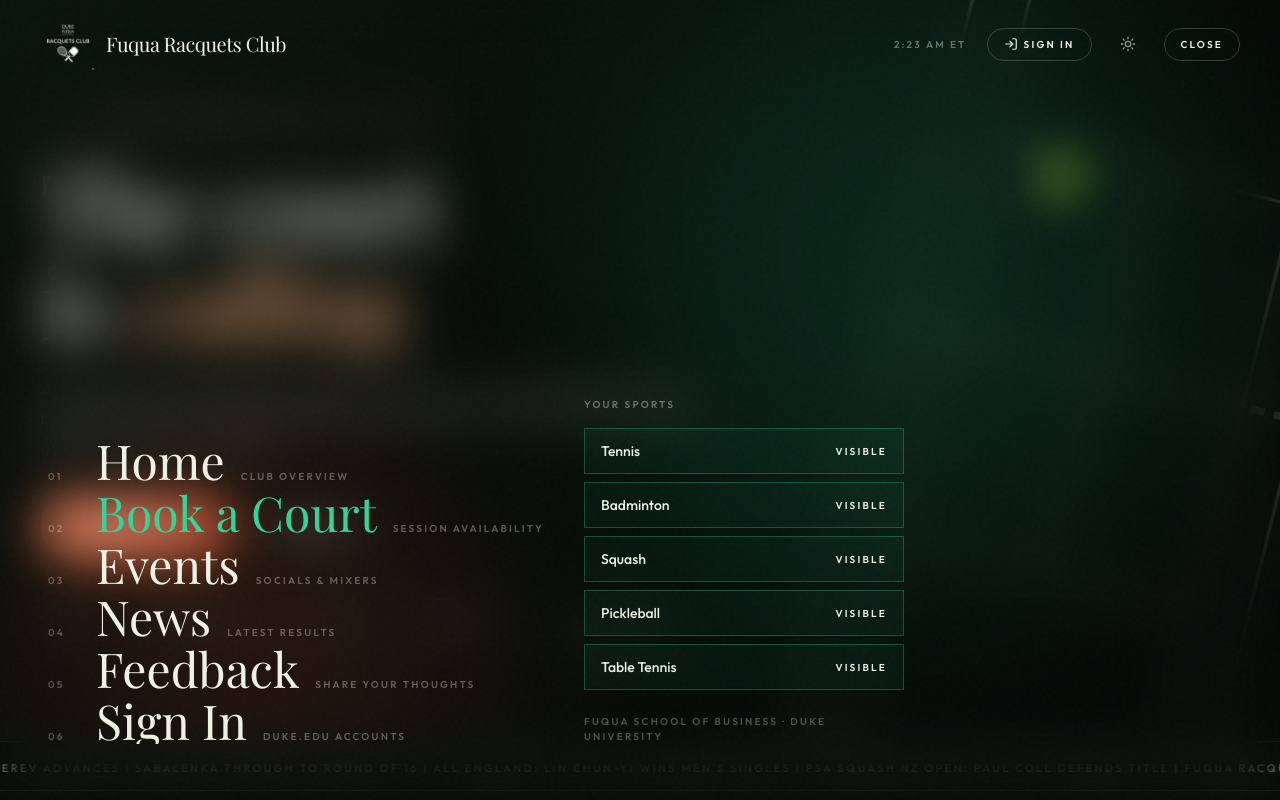
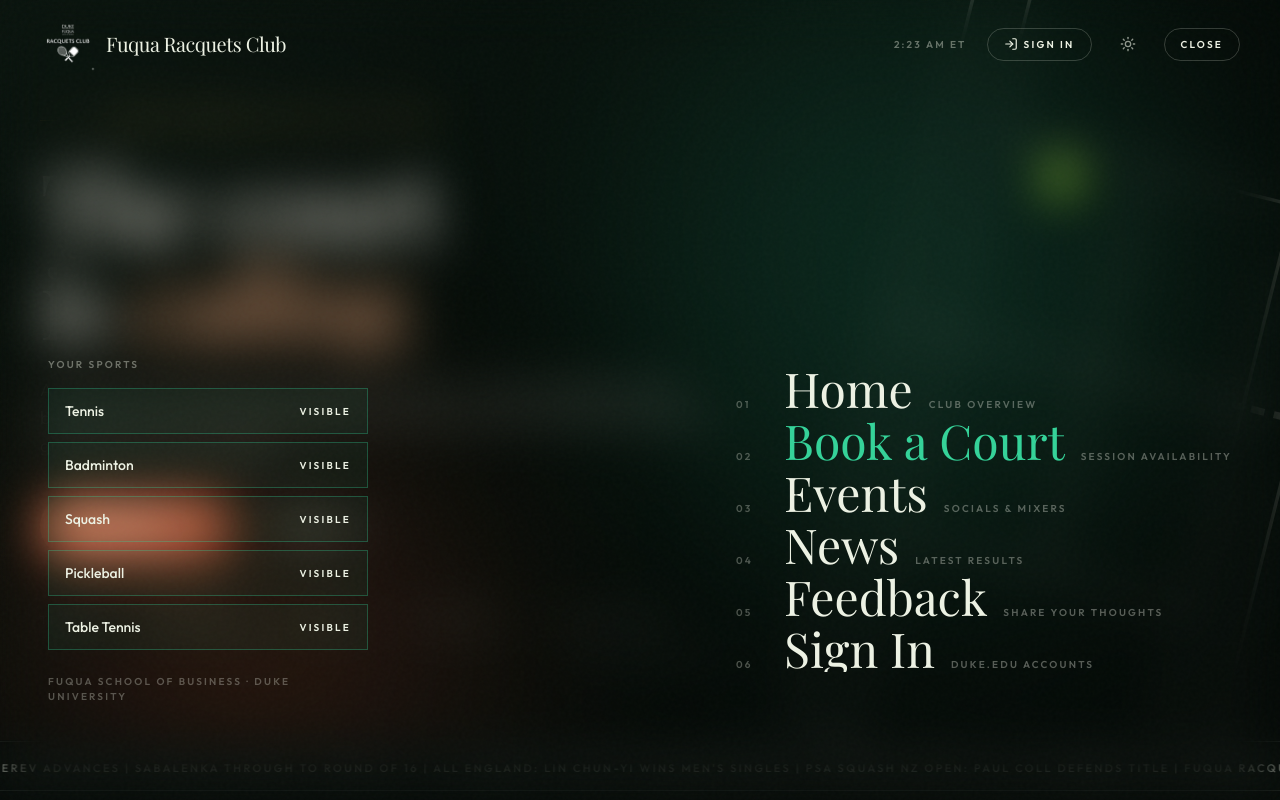
Before and after one commit to rdso323/Racquets-Club-Website, a React (Vite) app: page / in a window 1280 px wide. Both pictures are taken after a click on the button "MENU". Shown: the top 800 px of the page. Built offline with nearby package versions, Linux system fonts and the light colour scheme; no server answers; the database is empty; a web font is replaced by a local one.

Commit message:
Fix menu Sign Out clipping and swap sports panel to left side
Move scroll to overlay root with generous bottom padding. On desktop,
Your sports sits left and nav links right (original layout).

```diff
--- a/src/components/system/MenuOverlay.tsx
+++ b/src/components/system/MenuOverlay.tsx
@@ -59,41 +59,14 @@ const MenuOverlay = () => {
         <AnimatePresence>
             {menuOpen && (
                 <motion.div
-                    className="fixed inset-0 z-[145] bg-white/97 backdrop-blur-xl dark:bg-court-950/97"
+                    className="fixed inset-0 z-[145] overflow-y-auto overscroll-contain bg-white/97 backdrop-blur-xl dark:bg-court-950/97"
                     initial={{ clipPath: 'inset(0 0 100% 0)' }}
                     animate={{ clipPath: 'inset(0 0 0% 0)' }}
                     exit={{ clipPath: 'inset(0 0 100% 0)' }}
                     transition={{ duration: 0.6, ease: [0.76, 0, 0.24, 1] }}
                 >
-                    <div className="flex h-full min-h-0 flex-col overflow-y-auto overscroll-contain px-5 pb-[max(2.5rem,env(safe-area-inset-bottom))] pt-28 md:flex-row md:items-end md:gap-10 md:px-12 md:pb-14">
-                        <nav className="flex shrink-0 flex-col gap-1 pb-6 md:pb-0">
-                            {items.map((item, i) => (
-                                <div key={item.label} className="overflow-hidden">
-                                    <motion.button
-                                        onClick={item.action}
-                                        data-cursor
-                                        className="group flex items-baseline gap-4 text-left"
-                                        initial={{ y: '100%' }}
-                                        animate={{ y: '0%' }}
-                                        transition={{ delay: 0.08 + i * 0.05, duration: 0.55, ease: [0.16, 1, 0.3, 1] }}
-                                    >
-                                        <span className="hud-label w-8 text-gray-400 dark:text-chalk/30">{item.index}</span>
-                                        <span
-                                            className={`font-display text-3xl transition-colors md:text-5xl ${
-                                                item.accent
-                                                    ? 'text-emerald-600 group-hover:text-clay-500 dark:text-court-accent dark:group-hover:text-clay-300'
-                                                    : 'text-gray-900 group-hover:text-clay-500 dark:text-chalk dark:group-hover:text-clay-300'
-                                            }`}
-                                        >
-                                            {item.label}
-                                        </span>
-                                        <span className="hidden hud-label text-gray-400 dark:text-chalk/35 md:inline">{item.sub}</span>
-                                    </motion.button>
-                                </div>
-                            ))}
-                        </nav>
-
-                        <div className="mt-10 md:mt-0 md:max-w-xs">
+                    <div className="flex min-h-full flex-col px-5 pb-[max(4rem,env(safe-area-inset-bottom))] pt-28 md:flex-row md:items-end md:justify-between md:gap-16 md:px-12 md:pb-24 md:pt-32">
+                        <div className="order-2 mt-10 md:order-1 md:mt-0 md:max-w-xs md:shrink-0">
                             <p className="hud-label mb-4 text-gray-400 dark:text-chalk/40">Your sports</p>
                             <div className="flex flex-col gap-2">
                                 {tabPreferences.map((tab) => {
@@ -122,6 +95,33 @@ const MenuOverlay = () => {
                                 Fuqua School of Business · Duke University
                             </p>
                         </div>
+
+                        <nav className="order-1 flex shrink-0 flex-col gap-1 pb-4 md:order-2 md:pb-8">
+                            {items.map((item, i) => (
+                                <div key={item.label} className="overflow-hidden">
+                                    <motion.button
+                                        onClick={item.action}
+                                        data-cursor
+                                        className="group flex items-baseline gap-4 text-left"
+                                        initial={{ y: '100%' }}
+                                        animate={{ y: '0%' }}
+                                        transition={{ delay: 0.08 + i * 0.05, duration: 0.55, ease: [0.16, 1, 0.3, 1] }}
+                                    >
+                                        <span className="hud-label w-8 text-gray-400 dark:text-chalk/30">{item.index}</span>
+                                        <span
+                                            className={`font-display text-3xl transition-colors md:text-5xl ${
+                                                item.accent
+                                                    ? 'text-emerald-600 group-hover:text-clay-500 dark:text-court-accent dark:group-hover:text-clay-300'
+                                                    : 'text-gray-900 group-hover:text-clay-500 dark:text-chalk dark:group-hover:text-clay-300'
+                                            }`}
+                                        >
+                                            {item.label}
+                                        </span>
+                                        <span className="hidden hud-label text-gray-400 dark:text-chalk/35 md:inline">{item.sub}</span>
+                                    </motion.button>
+                                </div>
+                            ))}
+                        </nav>
                     </div>
                 </motion.div>
             )}
```
